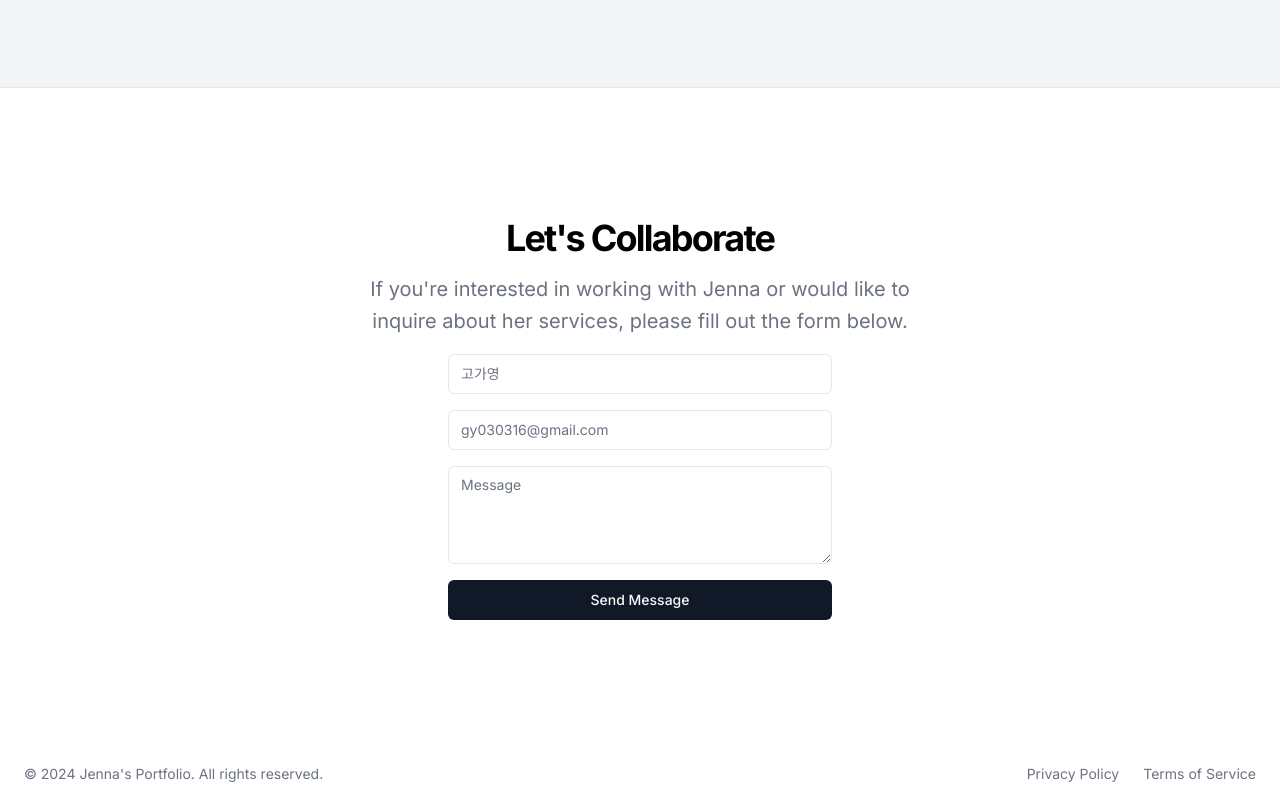
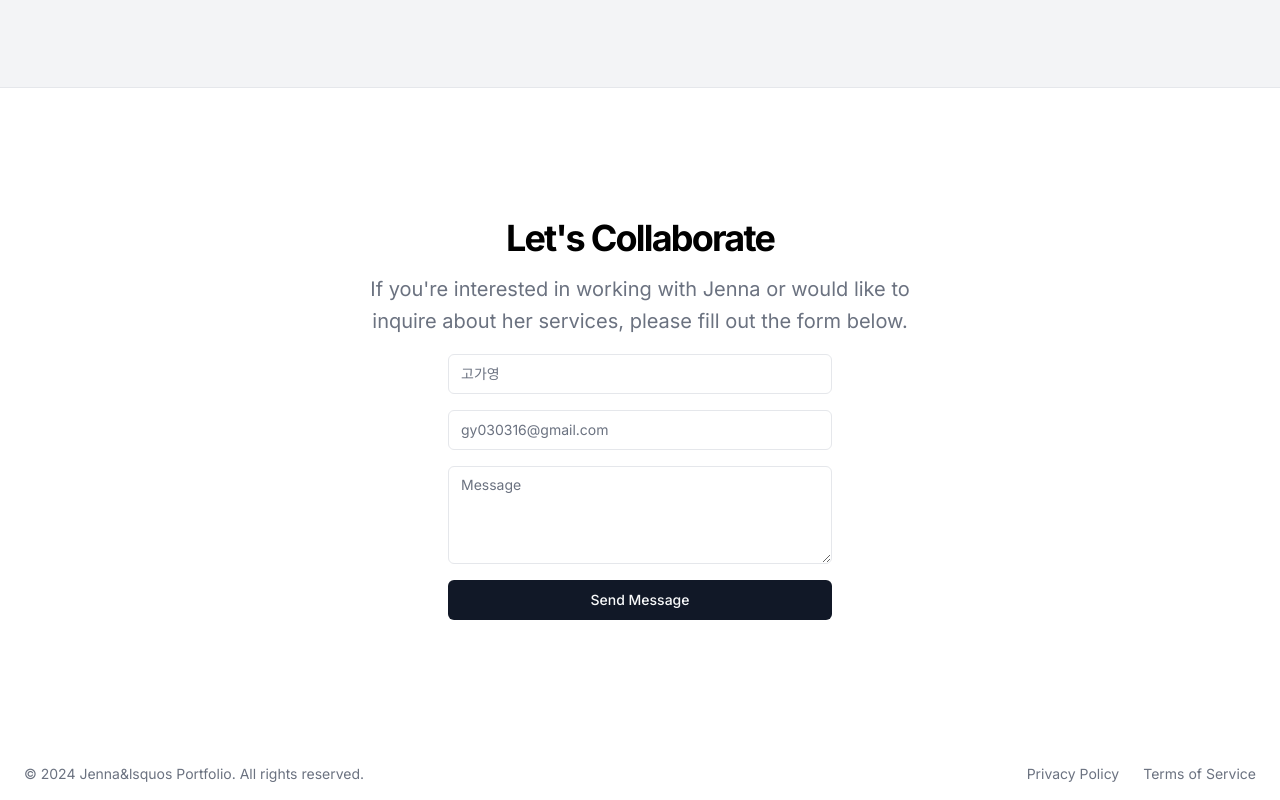
Before and after one commit to Ga-Young-Go/my-app, a Next.js app: page / in a window 1280 px wide. Shown: the part 1572-2372 px from the top of the page. Built offline with nearby package versions, Linux system fonts and the light colour scheme.

Commit message:
사이트 수정

```diff
--- a/app/page.tsx
+++ b/app/page.tsx
@@ -156,7 +156,7 @@ export default function Home() {
       </main>
       <footer className="px-4 lg:px-6 py-4">
         <div className="container mx-auto flex justify-between items-center">
-          <p className="text-sm text-gray-500 dark:text-gray-400">&copy; 2024 Jenna's Portfolio. All rights reserved.</p>
+          <p className="text-sm text-gray-500 dark:text-gray-400">&copy; 2024 Jenna&lsquos Portfolio. All rights reserved.</p>
           <nav className="flex gap-4 sm:gap-6">
             <Link className="text-sm text-gray-500 hover:underline dark:text-gray-400" href="#">
               Privacy Policy
```
